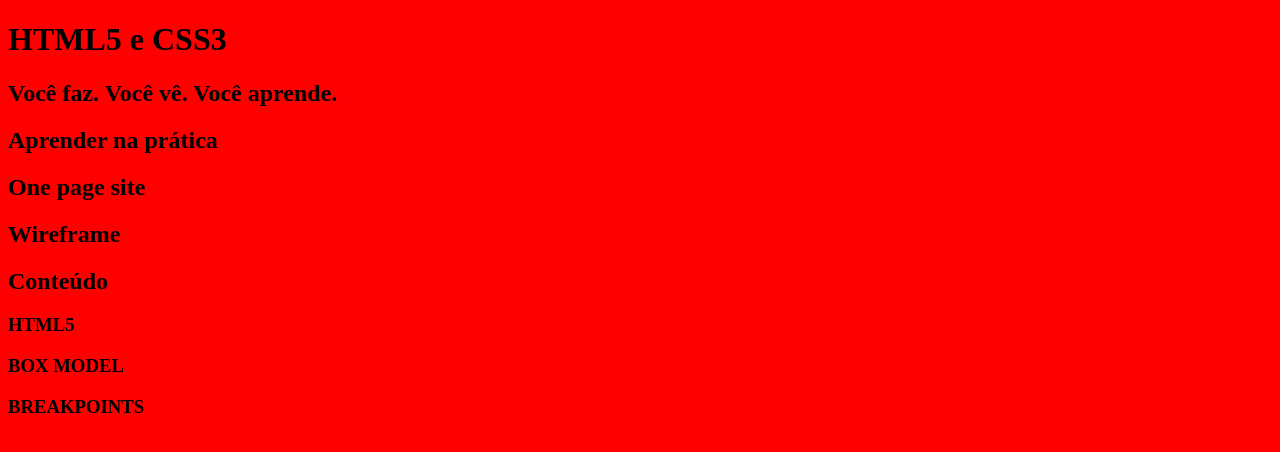
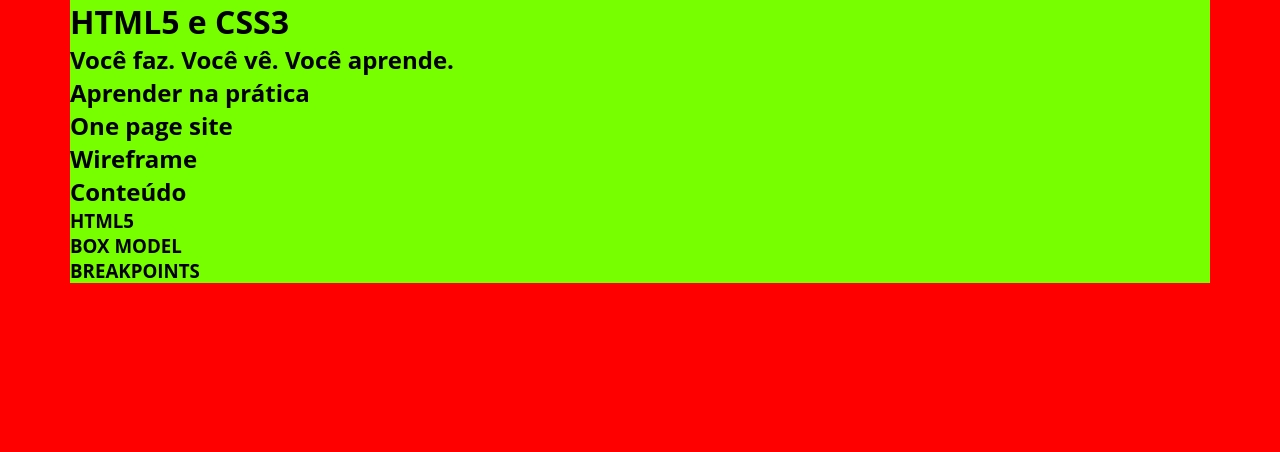
Before and after one commit to VVitalino/html5css3, a plain HTML site: page index.html in a window 1280 px wide. Drawn offline with Linux system fonts and the light colour scheme.

Commit message:
Modificações no Layout

```diff
--- a/index.html
+++ b/index.html
@@ -14,35 +14,50 @@
 <body>
     <!-- Cabeçalho -->
     <header>
+        <div class="Container">
 
+
+        </div>
     </header>
     <!-- Destaque -->
     <main>
+        <div class="Container">
             <h1>HTML5 e CSS3</h1>
             <h2>Você faz. Você vê. Você aprende.</h2>
+        </div>
     </main>
     <!-- Sobre -->
     <section>
+        <div class="Container">
             <h2>Aprender na prática</h2>
+        </div>
     </section>
     <!-- One Page -->
     <section>
+        <div class="Container">
             <h2>One page site</h2>
+        </div>
     </section>
     <!-- Wireframe -->
     <section>
+        <div class="Container">
             <h2>Wireframe</h2>
+        </div>
     </section>
     <!-- Conteúdo -->
     <section>
+        <div class="Container">
             <h2>Conteúdo</h2>
             <H3>HTML5</H3>
             <h3>BOX MODEL</h3>
             <h3>BREAKPOINTS</h3>
+        </div>
     </section>
     <!-- Rodapé -->
     <footer>
+        <div class="Container">
 
+        </div>
     </footer>
 
 
--- a/style.css
+++ b/style.css
@@ -10,6 +10,26 @@
             }
 
 */
+/* CSS Reset */
+*{
+    margin: 0;
+    border: 0;
+    padding: 0;
+}
+
+/* Importação (Google Fonts) */
+@import url('https://fonts.googleapis.com/css2?family=Open+Sans:wght@400;700&family=Roboto:wght@100;300;400;500;700&display=swap');
+
+body {
+    font-family: 'Open Sans', sans-serif;
+    font-size: 1em;
+}
+
+/* Layout */
+.Container {
+    margin: 0 auto;
+    background-color: #7f0;
+}
 
 /* Smartphone Portrait >>>>>>>>>>>>>>>>>>>>>>>>>>>>>>>>>>>>>>>>>>>>>>>>>>>>>>>>>>>>>>>  */
 
@@ -18,13 +38,20 @@
     body{
     background-color: #0ff;
     }
+    /* Layout */
+    .Container {
+        max-width: 540px;
+    }
 }
-
 
 /* Tablet Portrait >>>>>>>>>>>>>>>>>>>>>>>>>>>>>>>>>>>>>>>>>>>>>>>>>>>>>>>>>>>>>>>>>>>  */
 @media (min-width: 768px){
     body{
         background-color: #ff0;
+    }
+    /* Layout */
+    .Container {
+        max-width: 720px;
     }
 }
 
@@ -33,6 +60,10 @@
     body{
         background-color: #f60;
     }
+    /* Layout */
+    .Container {
+        max-width: 960px;
+    }
 }
 
 /* PC >>>>>>>>>>>>>>>>>>>>>>>>>>>>>>>>>>>>>>>>>>>>>>>>>>>>>>>>>>>>>>>>>>>>>>>>>>>>>>>>  */
@@ -40,5 +71,8 @@
     body{
         background-color: #ff0000;
     }
-
+    /* Layout */
+    .Container {
+        max-width: 1140px;
+    }
 }
```
Lines whose indentation alone changed are shown as unchanged.
